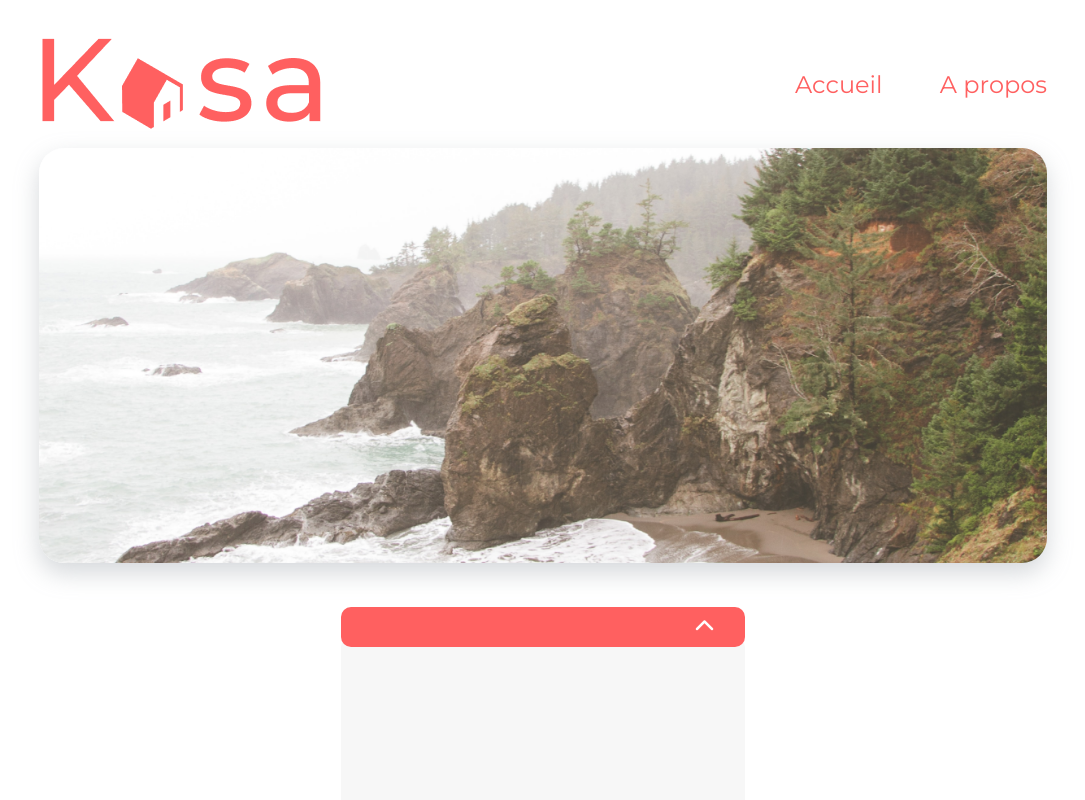
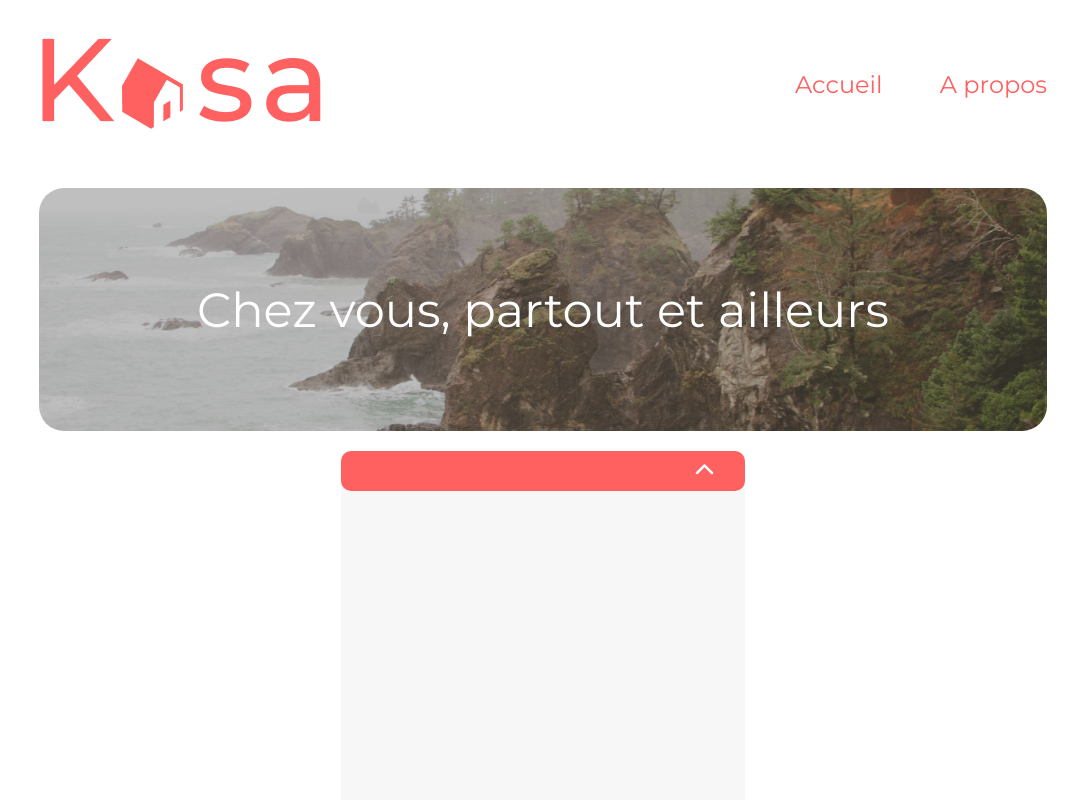
Before and after one commit to cedpint/P7, a React (Create React App) app: page /about in a window 1280 px wide. Shown: the top 800 px of the page, without its empty margins (97-1182 px from the left). Built offline with nearby package versions, Linux system fonts and the light colour scheme; the HTML template or start-up script is replaced by a standard one.

Commit message:
carrousel

```diff
--- a/src/components/Banner/Banner.jsx
+++ b/src/components/Banner/Banner.jsx
@@ -2,7 +2,7 @@ import React from 'react';
 import "./Banner.css";
 import imgBanner from './../../assets/banner.png'
 
-function Banner() {
+export function Banner() {
   return(
     <div className="banner">
         <img src={imgBanner} alt="Baniere Kasa"/>
--- a/src/components/ImgBanner/ImgBanner.css
+++ b/src/components/ImgBanner/ImgBanner.css
@@ -1,14 +1,19 @@
 .img-banner{
-    padding-inline: 8rem;
+    position: relative ;
+    height: 415px;
+    width: 100%;
+
 }
 
 
 .img-banner img{
+
+    position: absolute;
+    inset: 0;
     object-fit: cover;
     width: 100%;
-    height: 415px;
+    height: 100%;
     border-radius:25px;
-    margin-top: 10px;
-    margin-bottom: 20px;
+
     box-shadow: rgb(149 157 165 / 40%) 0px 10px 25px;
 }
--- a/src/components/ImgBanner/ImgBanner.jsx
+++ b/src/components/ImgBanner/ImgBanner.jsx
@@ -2,9 +2,15 @@ import React from 'react';
 import  "./ImgBanner.css";
 
 export function ImgBanner(props) {
-   return(
+
+    const pictures = props.pictures;
+
+   return (
+    /*map for iteration on pictures and retun all of them/flat  */
     <div className='img-banner'>
-	    <img src={props.imageUrl} alt='Appartement Kasa'/>
+	   { pictures.map((pic) => (
+       <img key={pic} src={pic} alt=''></img>
+       ))}
     </div>
 );
 }
--- a/src/pages/about/about.jsx
+++ b/src/pages/about/about.jsx
@@ -1,17 +1,15 @@
 import React from 'react';
 import './about.css';
 import Navbar from '../../components/Navbar/Navbar.jsx';
-import {ImgBanner} from '../../components/ImgBanner/ImgBanner.jsx'
 import Footer from '../../components/Footer/Footer.jsx';
 import {Wrapper} from '../../components/Wrapper/Wrapper';
-import  img from './../../assets/banner.png'
-
+import {Banner} from '../../components/Banner/Banner.jsx';
 
 function About() {
 	return (
 		<>
 		<Navbar />
-		<ImgBanner imageUrl={img} />
+		<Banner  />
 		<div className='about_global'>
 			<Wrapper />
 			<Wrapper />
--- a/src/pages/apartments/apartments.css
+++ b/src/pages/apartments/apartments.css
@@ -7,6 +7,7 @@
     padding-inline: 8rem;
     font-family: 'Montserrat', sans-serif;
     color:#ff6060 ;
+
 }
 
 .wrapper-description-global{
--- a/src/pages/apartments/apartments.jsx
+++ b/src/pages/apartments/apartments.jsx
@@ -32,11 +32,13 @@ import { useLocation } from "react-router-dom";
 	return (
 		<>
 			<Navbar />
-			<ImgBanner imageUrl={flat.cover} />
-			<ApartmentHeader flat={flat}/>
-			<div className='wrapper-description-global'>
-				<Wrapper title="Description" content={flat.description}/>
-				<Wrapper title="Equipement" content={flat.equipments}/>
+			<div className='apartment-card'>
+				<ImgBanner pictures={flat.pictures} />
+				<ApartmentHeader flat={flat}/>
+				<div className='wrapper-description-global'>
+					<Wrapper title="Description" content={flat.description}/>
+					<Wrapper title="Equipement" content={flat.equipments}/>
+				</div>
 			</div>
 			<Footer />
 		</>
```
